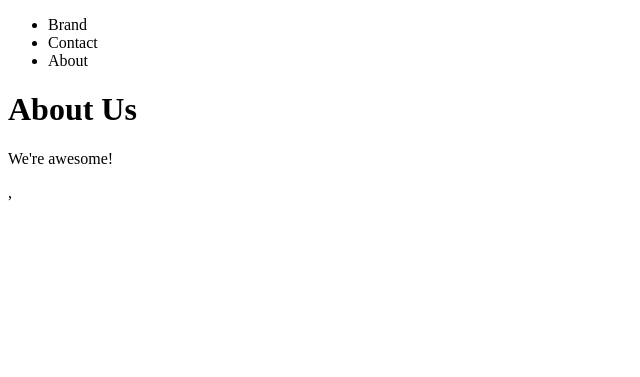
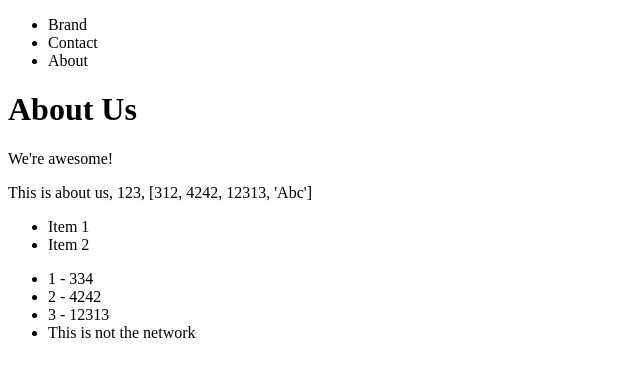
Before and after one commit to joanms/trydjango, a Django app: page /about/ in a window 1280 px wide. Shown: the top 377 px of the page, without its empty margins (0-640 px from the left). Run offline with Django 3.2, Linux system fonts and the light colour scheme.

Commit message:
Add template tags

```diff
--- a/pages/views.py
+++ b/pages/views.py
@@ -15,10 +15,11 @@ def contact_view(request, *args, **kwargs):
 def about_view(request, *args, **kwargs):
     my_context = {
         "my_text": "This is about us",
-        "my_number": 123
-
+        "this_is_true": True,
+        "my_number": 123,
+        "my_list": [312, 4242, 12313, "Abc"]
     }
-    return render(request, "about.html", {})
+    return render(request, "about.html", my_context)
 
 
 def social_view(request, *args, **kwargs):
--- a/templates/about.html
+++ b/templates/about.html
@@ -6,7 +6,26 @@
 
 
 <p>
-{{ my_text }}, {{ my_number }}
+{{ my_text }}, {{ my_number }},
+{{ my_list }}
 </p>
 
+<ul>
+    <li>Item 1</li>
+    <li>Item 2</li>
+</ul>
+
+<ul>
+{% for abc in my_list %}
+    {% if abc == 312 %}
+        <li>{{ forloop.counter }} - {{ abc|add:22 }}</li>
+    {% elif abc == "Abc" %}
+        <li>This is not the network</li>
+    {% else %}
+        <li>{{ forloop.counter }} - {{ abc }}</li>
+    {% endif %}
+
+{% endfor %}
+</ul>
+
 {% endblock %}
```
